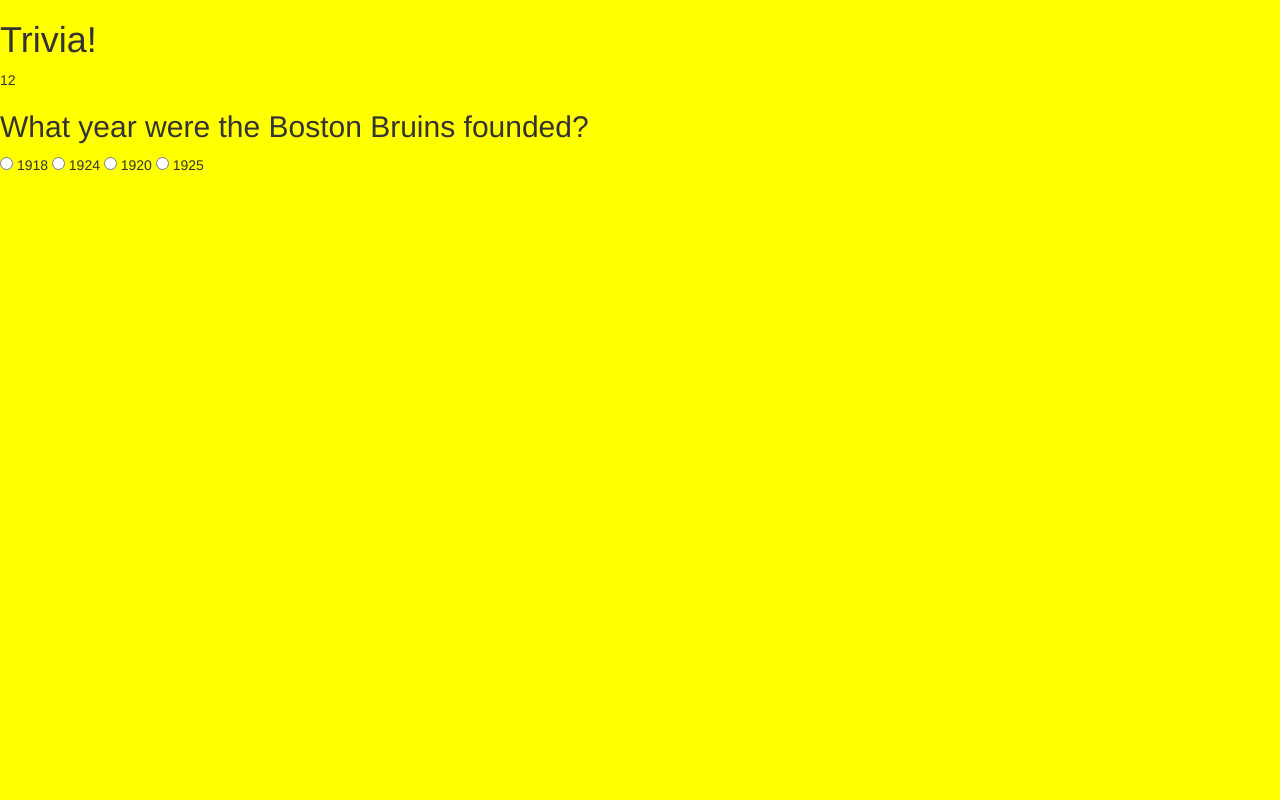
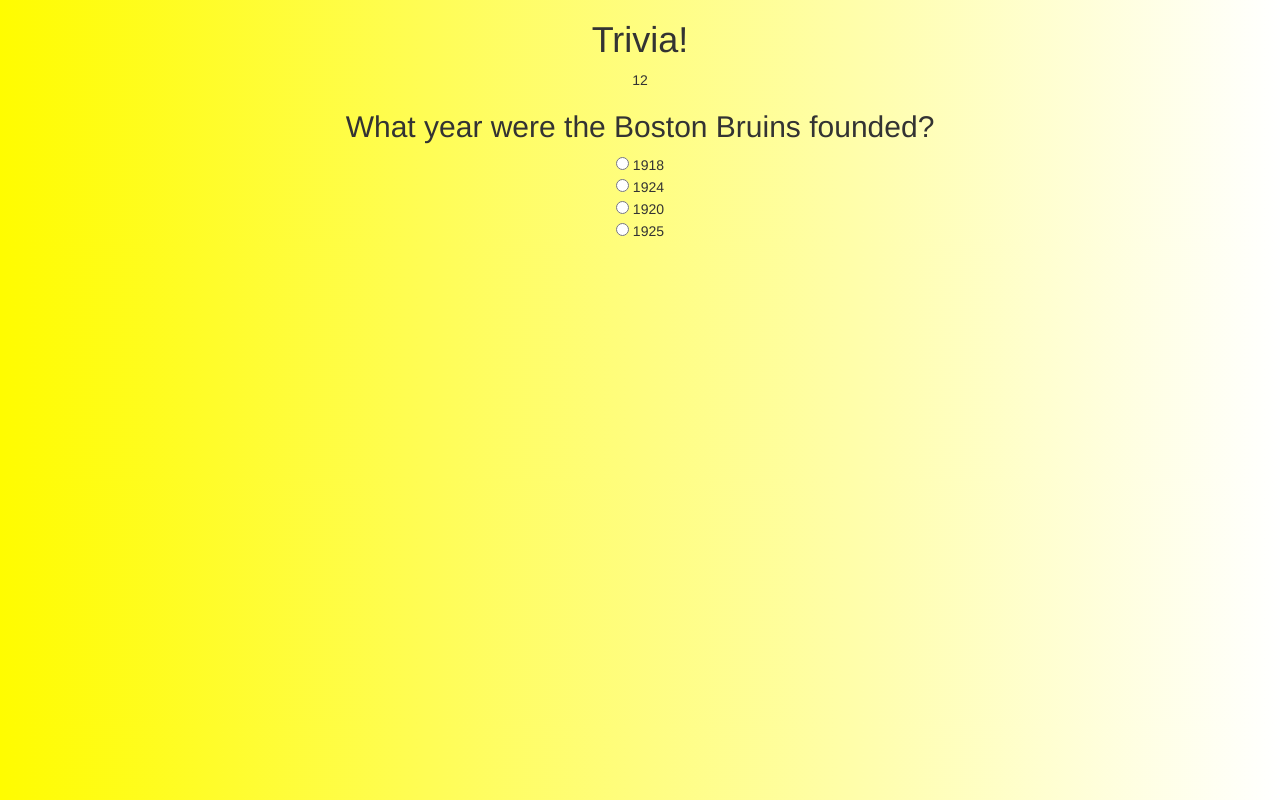
Before and after one commit to stlefebvre/TriviaGameFinal, a plain HTML site: page index.html in a window 1280 px wide. Both pictures are taken after a click on the button "Start Game!". Drawn offline with nearby package versions, Linux system fonts and the light colour scheme.

Commit message:
CSS styling

```diff
--- a/index.html
+++ b/index.html
@@ -28,57 +28,57 @@
         <!--Answer banks-->
         <form id="form-id">
             <input type="radio" class="answerChoices" name="answerChoices" value="1">
-            <span id="answer1"></span>
+            <span id="answer1"></span><br>
             <input type="radio" class="answerChoices" name="answerChoices" value="2">
-            <span id="answer2"></span>
+            <span id="answer2"></span><br>
             <input type="radio" class="answerChoices" name="answerChoices" value="3">
-            <span id="answer3"></span>
+            <span id="answer3"></span><br>
             <input type="radio" class="answerChoices" name="answerChoices" value="4">
-            <span id="answer4"></span>
+            <span id="answer4"></span><br>
         </form>
 
         <form id="form-id2">
             <input type="radio" class="answerChoices2" name="answerChoices2" value="1">
-            <span id="answer1q2"></span>
+            <span id="answer1q2"></span><br>
             <input type="radio" class="answerChoices2" name="answerChoices2" value="2">
-            <span id="answer2q2"></span>
+            <span id="answer2q2"></span><br>
             <input type="radio" class="answerChoices2" name="answerChoices2" value="3">
-            <span id="answer3q2"></span>
+            <span id="answer3q2"></span><br>
             <input type="radio" class="answerChoices2" name="answerChoices2" value="4">
-            <span id="answer4q2"></span>
+            <span id="answer4q2"></span><br>
         </form>
 
         <form id="form-id3">
             <input type="radio" class="answerChoices3" name="answerChoices3" value="1">
-            <span id="answer1q3"></span>
+            <span id="answer1q3"></span><br>
             <input type="radio" class="answerChoices3" name="answerChoices3" value="2">
-            <span id="answer2q3"></span>
+            <span id="answer2q3"></span><br>
             <input type="radio" class="answerChoices3" name="answerChoices3" value="3">
-            <span id="answer3q3"></span>
+            <span id="answer3q3"></span><br>
             <input type="radio" class="answerChoices3" name="answerChoices3" value="4">
-            <span id="answer4q3"></span>
+            <span id="answer4q3"></span><br>
         </form>
 
         <form id="form-id4">
             <input type="radio" class="answerChoices4" name="answerChoices4" value="1">
-            <span id="answer1q4"></span>
+            <span id="answer1q4"></span><br>
             <input type="radio" class="answerChoices4" name="answerChoices4" value="2">
-            <span id="answer2q4"></span>
+            <span id="answer2q4"></span><br>
             <input type="radio" class="answerChoices4" name="answerChoices4" value="3">
-            <span id="answer3q4"></span>
+            <span id="answer3q4"></span><br>
             <input type="radio" class="answerChoices4" name="answerChoices4" value="4">
-            <span id="answer4q4"></span>
+            <span id="answer4q4"></span><br>
         </form>
 
         <form id="form-id5">
             <input type="radio" class="answerChoices5" name="answerChoices5" value="1">
-            <span class="answerChoices5" id="answer1q5"></span>
+            <span class="answerChoices5" id="answer1q5"></span><br>
             <input type="radio" class="answerChoices5" name="answerChoices5" value="2">
-            <span class="answerChoices5" id="answer2q5"></span>
+            <span class="answerChoices5" id="answer2q5"></span><br>
             <input type="radio" class="answerChoices5" name="answerChoices5" value="3">
-            <span class="answerChoices5" id="answer3q5"></span>
+            <span class="answerChoices5" id="answer3q5"></span><br>
             <input class="answerChoices5" type="radio" class="answerChoices5" name="answerChoices5" value="4">
-            <span class="answerChoices5" id="answer4q5"></span>
+            <span class="answerChoices5" id="answer4q5"></span><br>
         </form>
 
         <!--Incorrect/Correct Answer Scenarios-->
--- a/style.css
+++ b/style.css
@@ -1,3 +1,9 @@
 body {
-    background-color: yellow;
+    background: #fffc00;  /* fallback for old browsers */
+    background: -webkit-linear-gradient(to left, #ffffff, #fffc00);  /* Chrome 10-25, Safari 5.1-6 */
+    background: linear-gradient(to left, #ffffff, #fffc00); /* W3C, IE 10+/ Edge, Firefox 16+, Chrome 26+, Opera 12+, Safari 7+ */
 }
+
+h1, div {
+    text-align: center
+}
```
